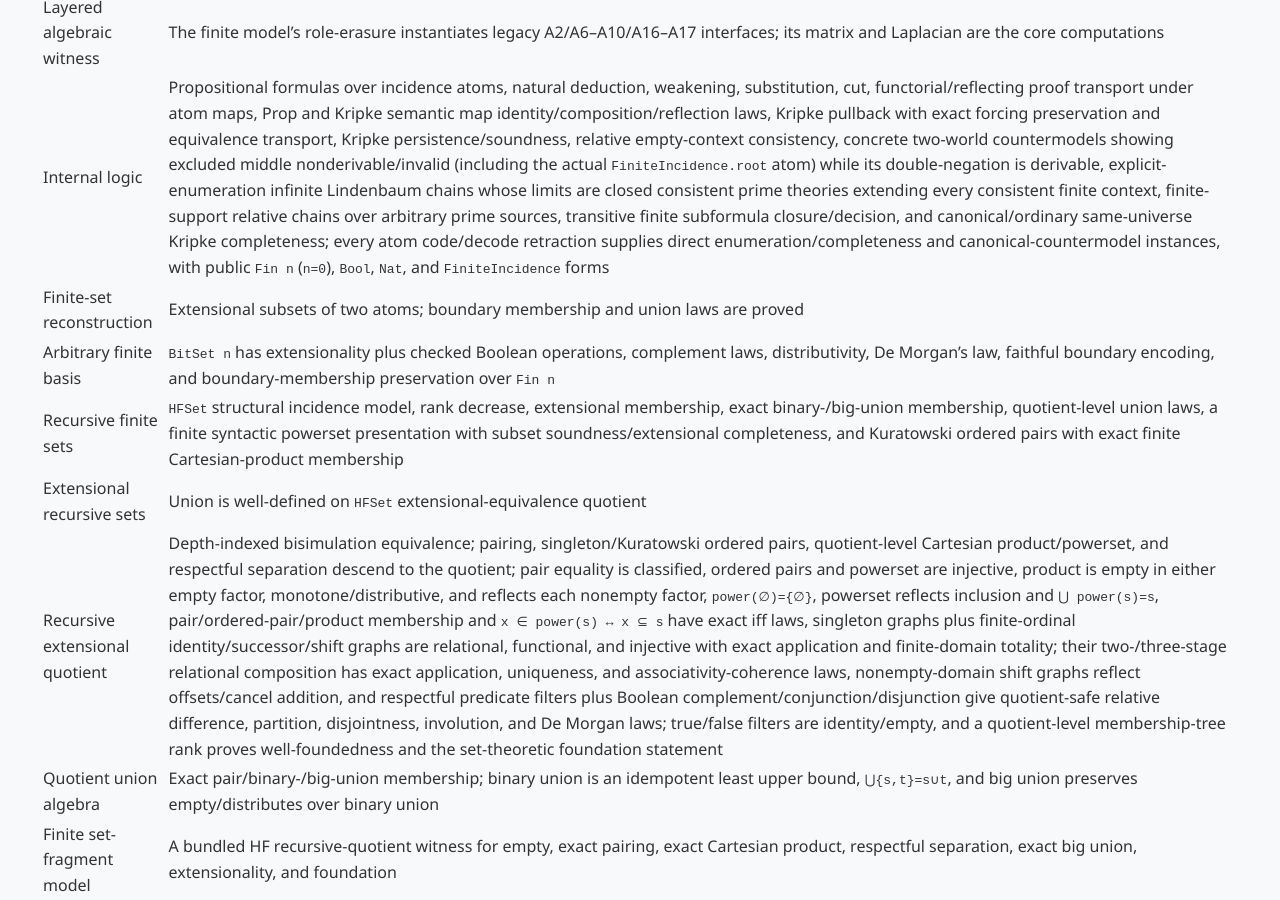
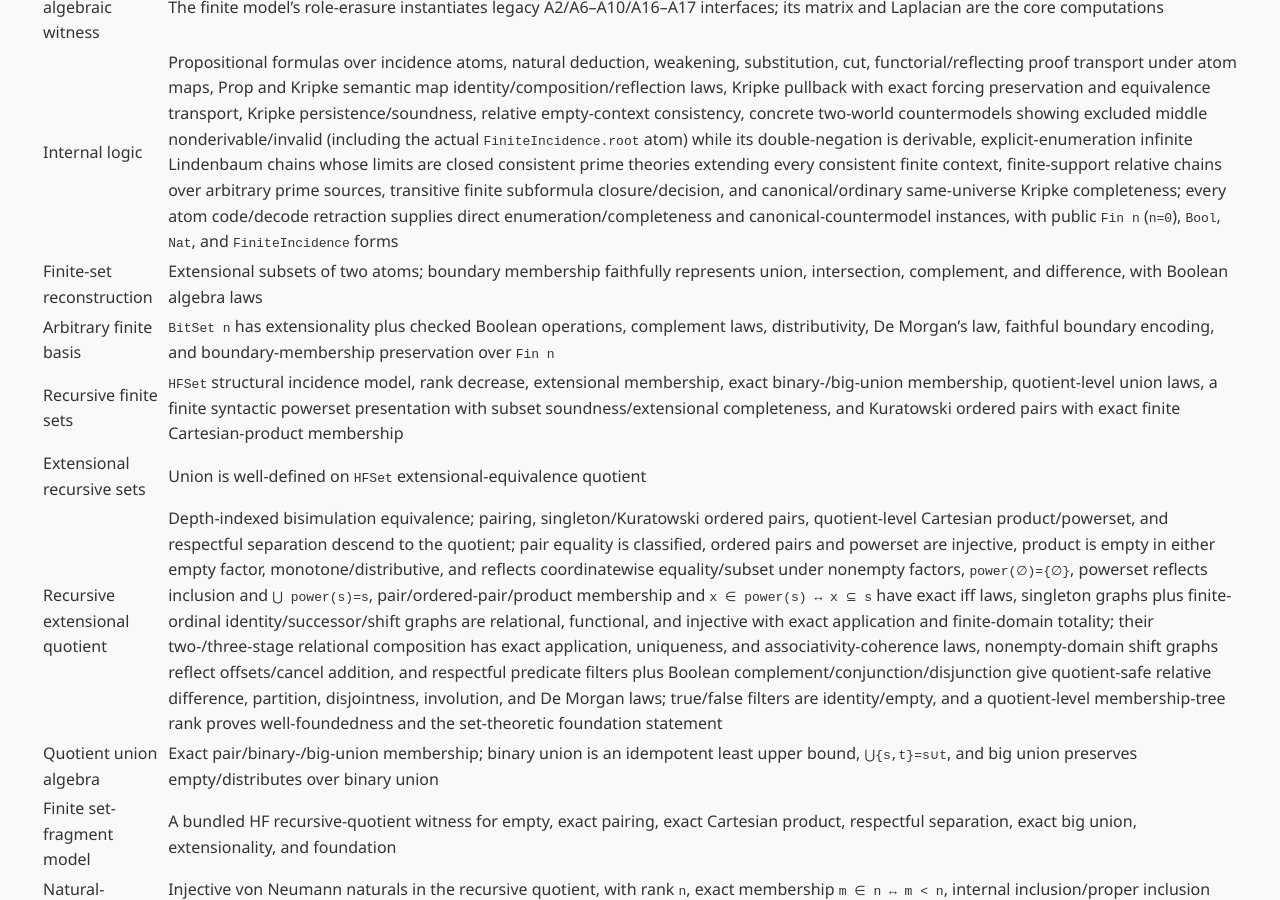
Before and after one commit to com-junkawasaki/inc, a Jekyll site: the page built from docs/verification.md, in a window 1280 px wide and 900 px high, scrolled down 1167 px. Built offline with Jekyll 4.4.1, drawn with Linux system fonts in a browser that asks for light colours.

Commit message:
feat(inc): extend boolean set and product reconstruction

```diff
--- a/docs/verification.md
+++ b/docs/verification.md
@@ -27,11 +27,11 @@ the triangle example.
 | Finite linear completeness | On the nonempty finite model, equal boundary-matrix/Laplacian observations imply bisimilarity; the exact Laplacian is an idempotent projection with trace `1` and a unique image/kernel direct-sum decomposition (root kernel direction, observed leaf coordinate) |
 | Layered algebraic witness | The finite model's role-erasure instantiates legacy A2/A6–A10/A16–A17 interfaces; its matrix and Laplacian are the core computations |
 | Internal logic | Propositional formulas over incidence atoms, natural deduction, weakening, substitution, cut, functorial/reflecting proof transport under atom maps, Prop and Kripke semantic map identity/composition/reflection laws, Kripke pullback with exact forcing preservation and equivalence transport, Kripke persistence/soundness, relative empty-context consistency, concrete two-world countermodels showing excluded middle nonderivable/invalid (including the actual `FiniteIncidence.root` atom) while its double-negation is derivable, explicit-enumeration infinite Lindenbaum chains whose limits are closed consistent prime theories extending every consistent finite context, finite-support relative chains over arbitrary prime sources, transitive finite subformula closure/decision, and canonical/ordinary same-universe Kripke completeness; every atom code/decode retraction supplies direct enumeration/completeness and canonical-countermodel instances, with public `Fin n` (`n=0`), `Bool`, `Nat`, and `FiniteIncidence` forms |
-| Finite-set reconstruction | Extensional subsets of two atoms; boundary membership and union laws are proved |
+| Finite-set reconstruction | Extensional subsets of two atoms; boundary membership faithfully represents union, intersection, complement, and difference, with Boolean algebra laws |
 | Arbitrary finite basis | `BitSet n` has extensionality plus checked Boolean operations, complement laws, distributivity, De Morgan's law, faithful boundary encoding, and boundary-membership preservation over `Fin n` |
 | Recursive finite sets | `HFSet` structural incidence model, rank decrease, extensional membership, exact binary-/big-union membership, quotient-level union laws, a finite syntactic powerset presentation with subset soundness/extensional completeness, and Kuratowski ordered pairs with exact finite Cartesian-product membership |
 | Extensional recursive sets | Union is well-defined on `HFSet` extensional-equivalence quotient |
-| Recursive extensional quotient | Depth-indexed bisimulation equivalence; pairing, singleton/Kuratowski ordered pairs, quotient-level Cartesian product/powerset, and respectful separation descend to the quotient; pair equality is classified, ordered pairs and powerset are injective, product is empty in either empty factor, monotone/distributive, and reflects each nonempty factor, `power(∅)={∅}`, powerset reflects inclusion and `⋃ power(s)=s`, pair/ordered-pair/product membership and `x ∈ power(s) ↔ x ⊆ s` have exact iff laws, singleton graphs plus finite-ordinal identity/successor/shift graphs are relational, functional, and injective with exact application and finite-domain totality; their two-/three-stage relational composition has exact application, uniqueness, and associativity-coherence laws, nonempty-domain shift graphs reflect offsets/cancel addition, and respectful predicate filters plus Boolean complement/conjunction/disjunction give quotient-safe relative difference, partition, disjointness, involution, and De Morgan laws; true/false filters are identity/empty, and a quotient-level membership-tree rank proves well-foundedness and the set-theoretic foundation statement |
+| Recursive extensional quotient | Depth-indexed bisimulation equivalence; pairing, singleton/Kuratowski ordered pairs, quotient-level Cartesian product/powerset, and respectful separation descend to the quotient; pair equality is classified, ordered pairs and powerset are injective, product is empty in either empty factor, monotone/distributive, and reflects coordinatewise equality/subset under nonempty factors, `power(∅)={∅}`, powerset reflects inclusion and `⋃ power(s)=s`, pair/ordered-pair/product membership and `x ∈ power(s) ↔ x ⊆ s` have exact iff laws, singleton graphs plus finite-ordinal identity/successor/shift graphs are relational, functional, and injective with exact application and finite-domain totality; their two-/three-stage relational composition has exact application, uniqueness, and associativity-coherence laws, nonempty-domain shift graphs reflect offsets/cancel addition, and respectful predicate filters plus Boolean complement/conjunction/disjunction give quotient-safe relative difference, partition, disjointness, involution, and De Morgan laws; true/false filters are identity/empty, and a quotient-level membership-tree rank proves well-foundedness and the set-theoretic foundation statement |
 | Quotient union algebra | Exact pair/binary-/big-union membership; binary union is an idempotent least upper bound, `⋃{s,t}=s∪t`, and big union preserves empty/distributes over binary union |
 | Finite set-fragment model | A bundled HF recursive-quotient witness for empty, exact pairing, exact Cartesian product, respectful separation, exact big union, extensionality, and foundation |
 | Natural-number reconstruction | Injective von Neumann naturals in the recursive quotient, with rank `n`, exact membership `m ∈ n ↔ m < n`, internal inclusion/proper inclusion exactly `m ≤ n`/`m < n`, equality/trichotomy, successor `n + 1 = n ∪ {n}`, `⋃(n+1)=n`, and binary union `max(m,n)` with associative/commutative/idempotent laws |
```
Also changed, not shown: README.md, 2 other files.
